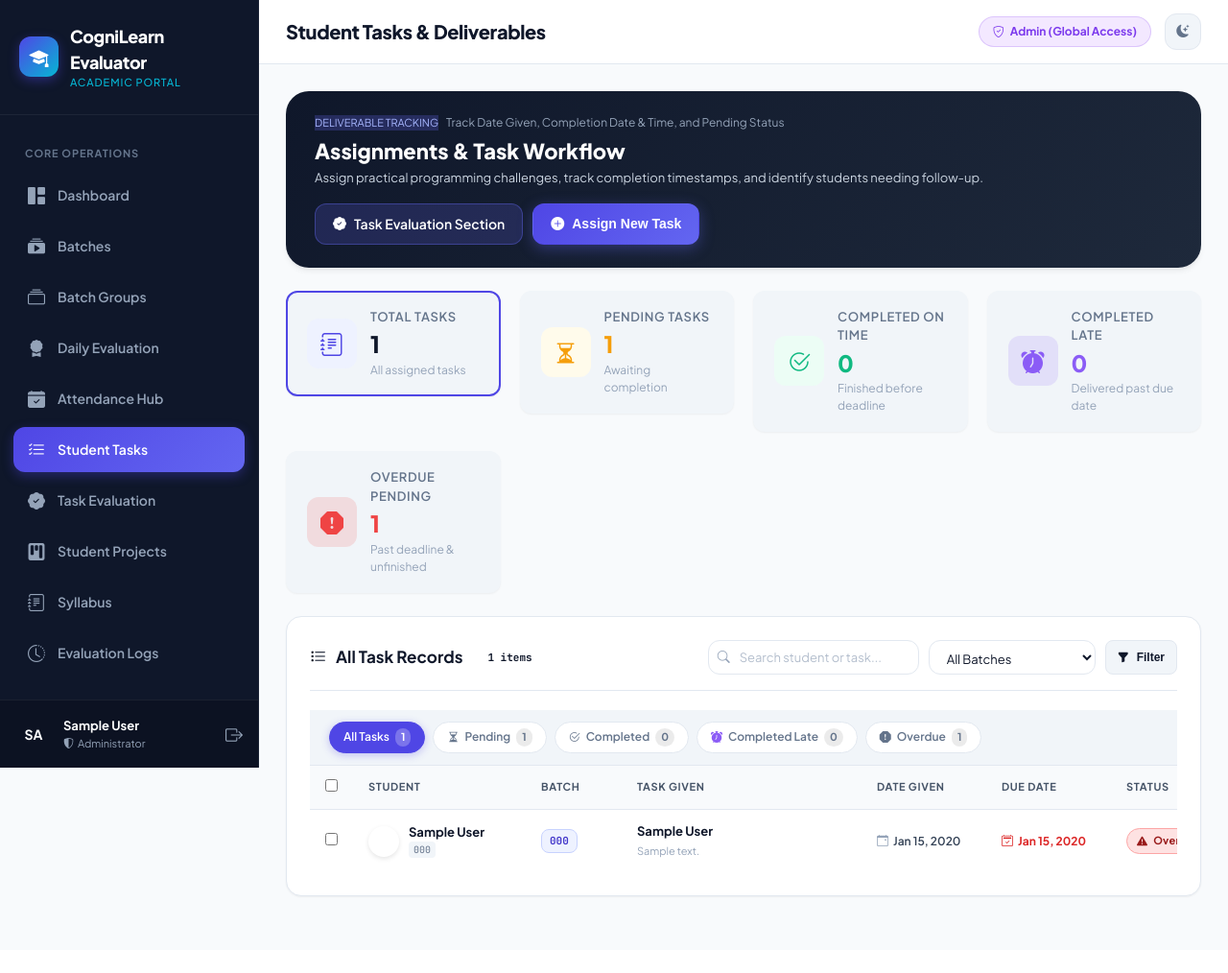
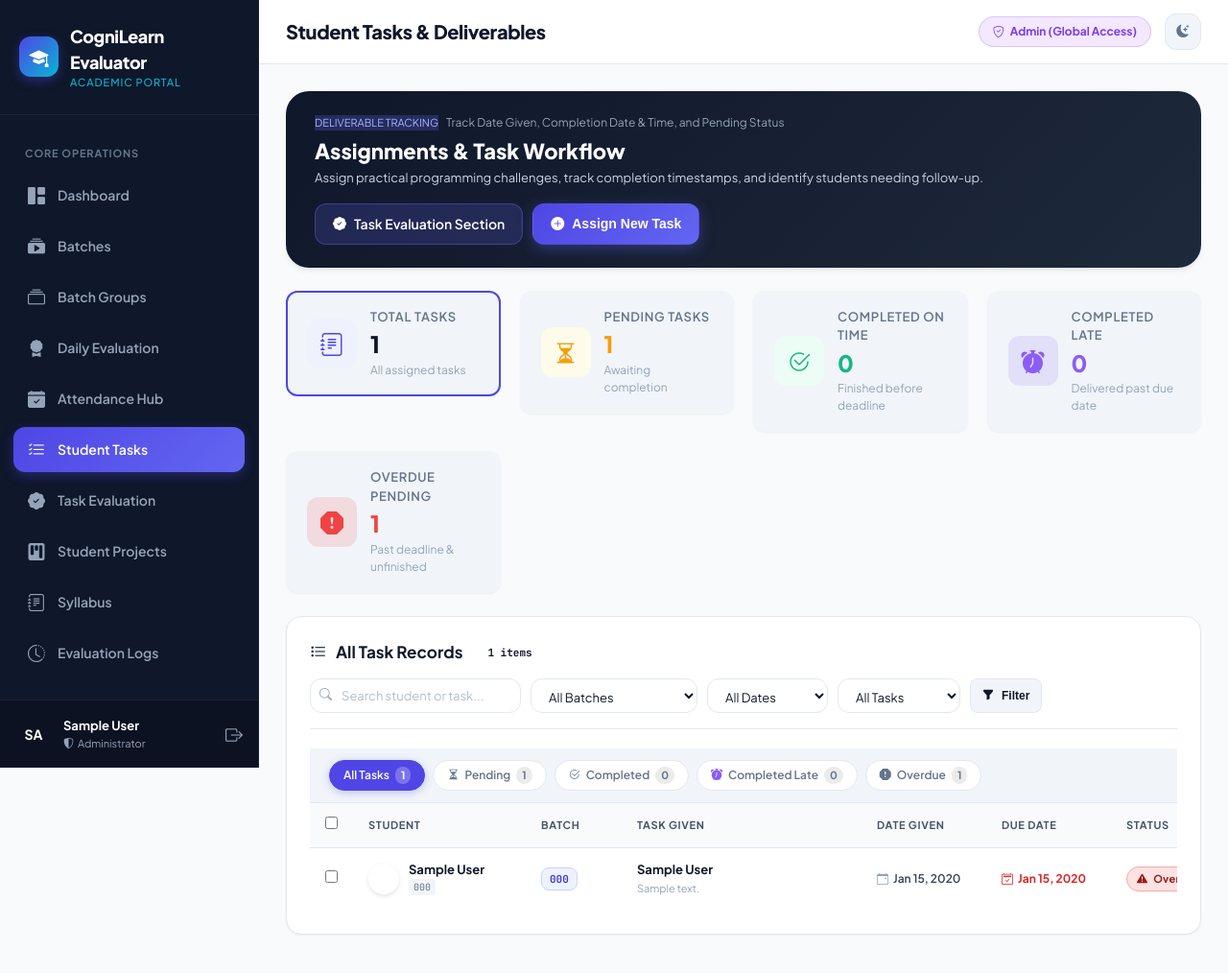
Before and after one commit to Zalzameen21/cognievaluator, a Django app: page /tasks/ in a window 1280 px wide. Shown: the top 1014 px of the page at 96% size. Before the commit the page ends 935 px from the top, so only its background shows below. Run offline with Django 5.2, Linux system fonts and the light colour scheme; a user stored in the database is signed in; tables that the repository leaves empty hold one stand-in row (values such as "Sample post").

Commit message:
Add date and task title filters to Task Hub

```diff
--- a/evaluator_app/templates/evaluator_app/tasks/task_hub.html
+++ b/evaluator_app/templates/evaluator_app/tasks/task_hub.html
@@ -125,11 +125,25 @@
                 {% endfor %}
             </select>
 
+            <select name="date" class="form-select" style="height: 36px; font-size: 13px; width: auto;" onchange="this.form.submit()">
+                <option value="">All Dates</option>
+                {% for d in unique_dates %}
+                    <option value="{{ d|date:'Y-m-d' }}" {% if selected_date == d|date:'Y-m-d' %}selected{% endif %}>{{ d|date:"M d, Y" }}</option>
+                {% endfor %}
+            </select>
+
+            <select name="task_title" class="form-select" style="height: 36px; font-size: 13px; width: auto; max-width: 250px;" onchange="this.form.submit()">
+                <option value="">All Tasks</option>
+                {% for t in unique_task_titles %}
+                    <option value="{{ t }}" {% if selected_task_title == t %}selected{% endif %}>{{ t }}</option>
+                {% endfor %}
+            </select>
+
             <button type="submit" class="btn btn-secondary btn-sm" style="height: 36px;">
                 <i class="bi bi-funnel-fill"></i> Filter
             </button>
 
-            {% if search_query or selected_batch or selected_status != 'ALL' %}
+            {% if search_query or selected_batch or selected_date or selected_task_title or selected_status != 'ALL' %}
                 <a href="{% url 'task_hub' %}" class="btn btn-secondary btn-sm" style="height: 36px;" title="Reset filters">
                     <i class="bi bi-x-circle"></i> Reset
                 </a>
--- a/evaluator_app/views.py
+++ b/evaluator_app/views.py
@@ -1168,6 +1168,19 @@ def task_hub_view(request):
             Q(description__icontains=search_q)
         )
 
+    unique_task_titles = tasks_qs.values_list('title', flat=True).distinct().order_by('title')
+    unique_dates = tasks_qs.values_list('assigned_date', flat=True).distinct().order_by('-assigned_date')
+
+    # Filter by Date
+    date_filter = request.GET.get('date')
+    if date_filter:
+        tasks_qs = tasks_qs.filter(assigned_date=date_filter)
+
+    # Filter by Task Title
+    task_title_filter = request.GET.get('task_title')
+    if task_title_filter:
+        tasks_qs = tasks_qs.filter(title=task_title_filter)
+
     # Global Task Metrics for Filter Bar
     all_scoped_tasks = StudentTask.objects.filter(batch__in=accessible_batches)
     total_count = all_scoped_tasks.count()
@@ -1194,6 +1207,10 @@ def task_hub_view(request):
         'selected_batch': batch_id,
         'selected_status': status_filter or 'ALL',
         'search_query': search_q or '',
+        'selected_date': date_filter or '',
+        'selected_task_title': task_title_filter or '',
+        'unique_task_titles': unique_task_titles,
+        'unique_dates': unique_dates,
         'total_count': total_count,
         'pending_count': pending_count,
         'completed_count': completed_count,
```
